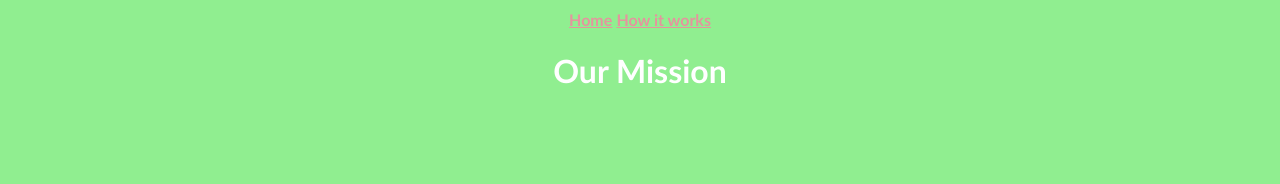
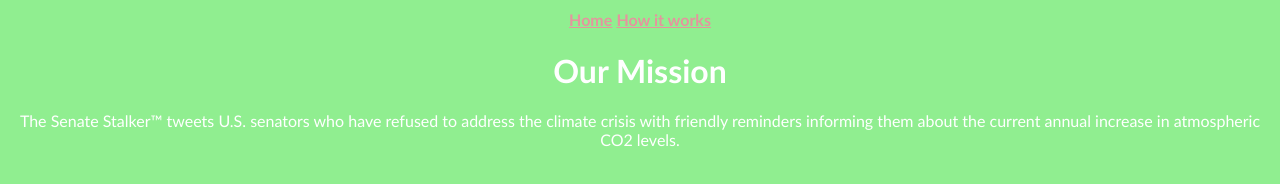
Before and after one commit to aislinp/bookish-waddle, a plain HTML site: page mission.html in a window 1280 px wide. Drawn offline with Linux system fonts and the light colour scheme.

Commit message:
Update mission.html

```diff
--- a/mission.html
+++ b/mission.html
@@ -9,6 +9,6 @@
     <a href="index.html">Home</a>
     <a href="howitworks.html">How it works</a>
     <h1>Our Mission</h1>
-    <!---ADD MORE--->
+    <p>The Senate Stalker™ tweets U.S. senators who have refused to address the climate crisis with friendly reminders informing them about the current annual increase in atmospheric CO2 levels.</p>
   </body>
 </html>
```
